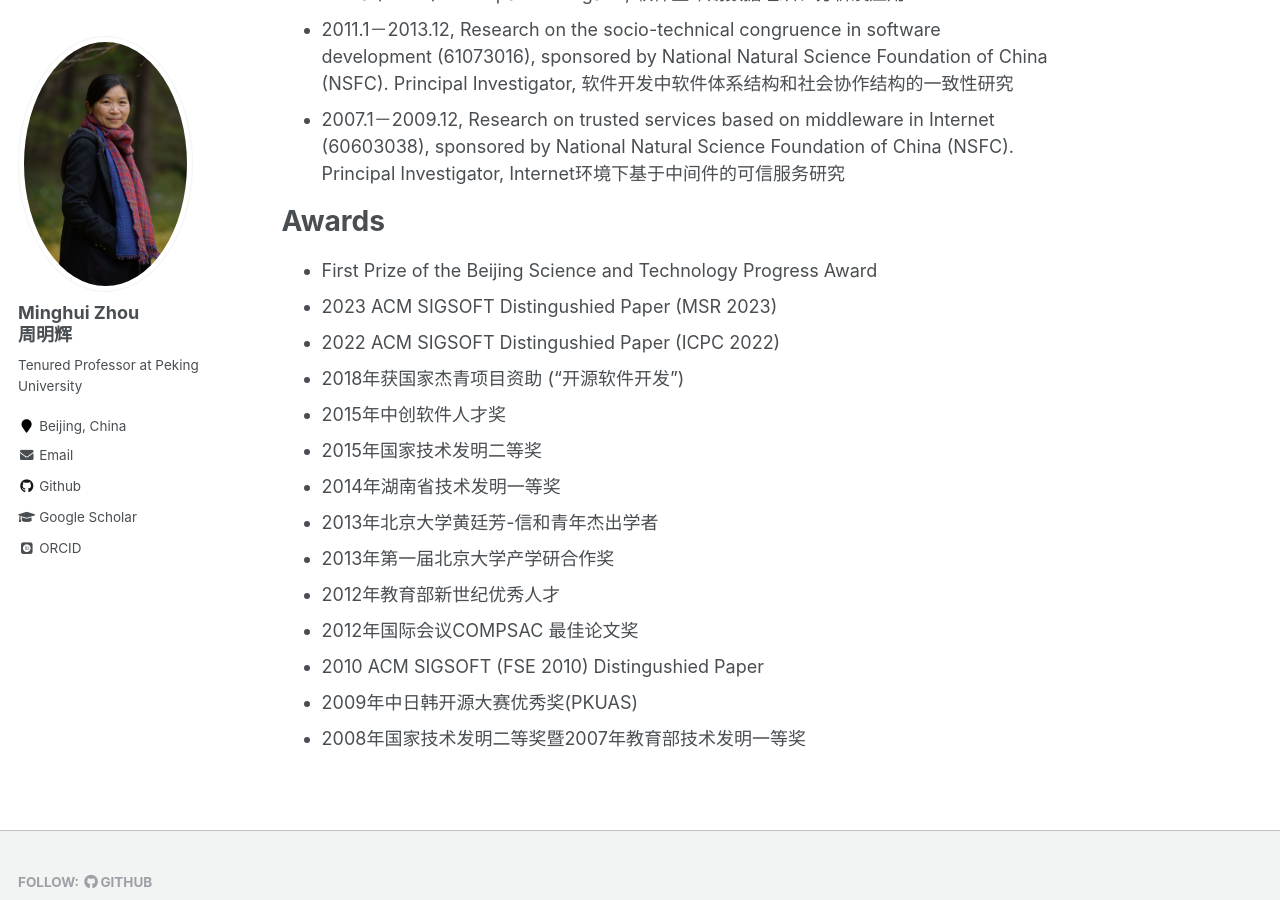
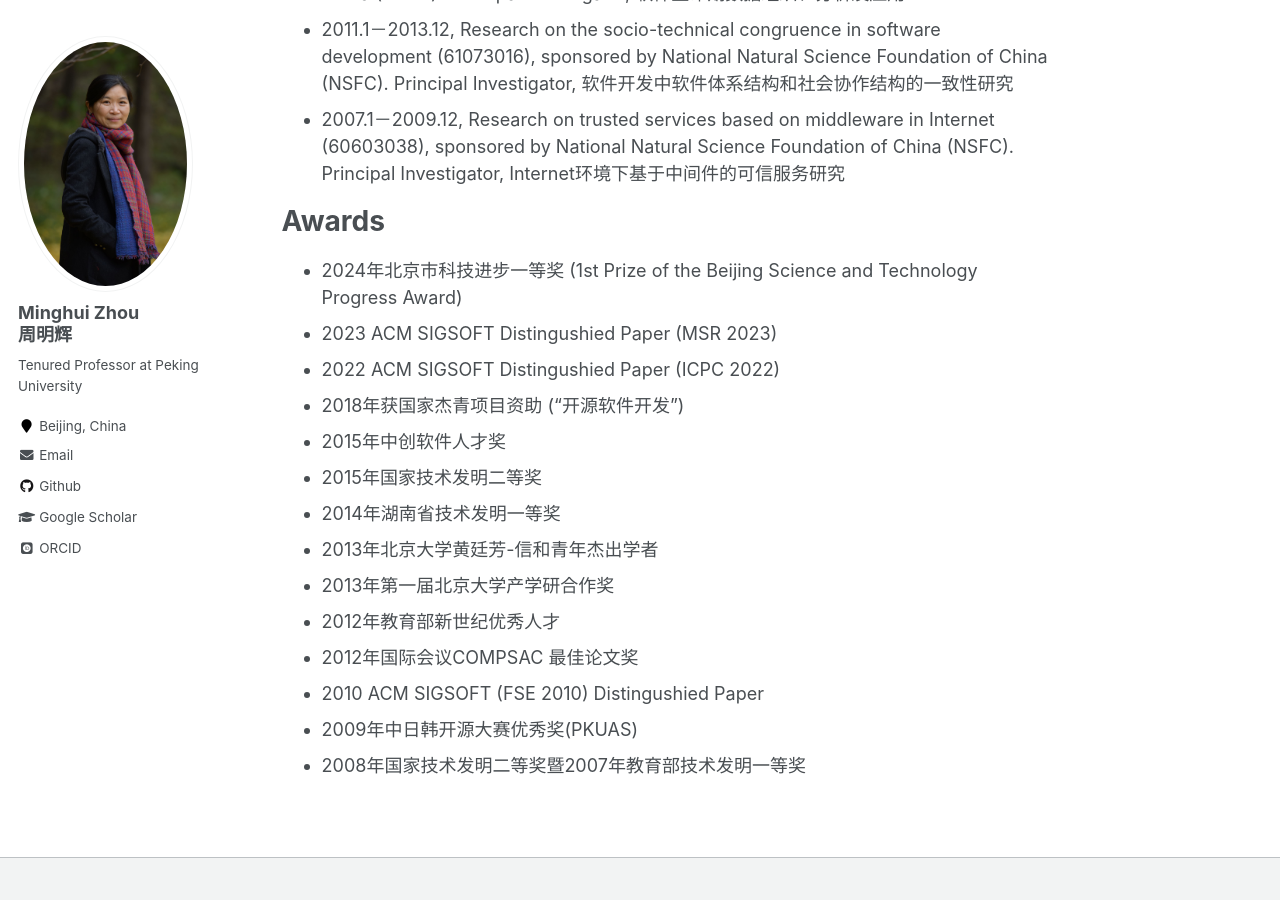
Before and after one commit to minghuizhou/minghuizhou.github.io, a Jekyll site: the page built from _pages/about.md, in a window 1280 px wide and 900 px high, scrolled down 2349 px. Built offline with Jekyll 4.4.1, drawn with Linux system fonts in a browser that asks for light colours; some web fonts are replaced.

Commit message:
Update about.md

```diff
--- a/_pages/about.md
+++ b/_pages/about.md
@@ -87,7 +87,7 @@ Projects
 
 Awards
 ==================
-- First Prize of the Beijing Science and Technology Progress Award
+- 2024年北京市科技进步一等奖 (1st Prize of the Beijing Science and Technology Progress Award)
 - 2023 ACM SIGSOFT Distingushied Paper (MSR 2023)
 - 2022 ACM SIGSOFT Distingushied Paper (ICPC 2022)
 - 2018年获国家杰青项目资助 ("开源软件开发")
```
